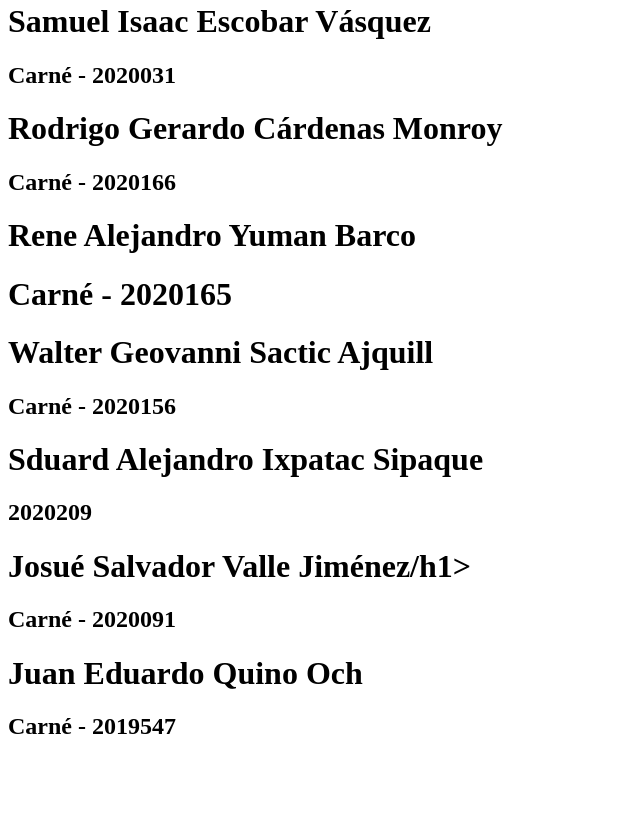
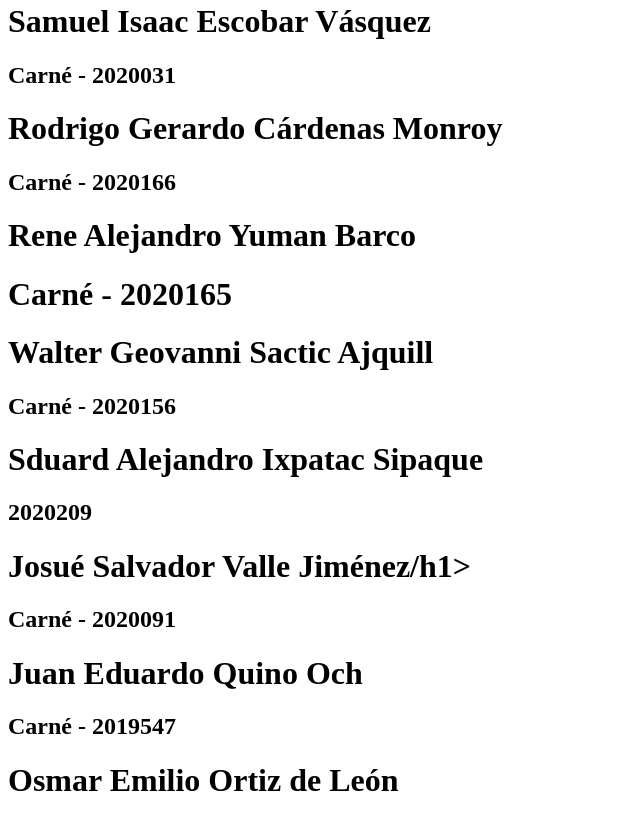
Before and after one commit to pedroarmas24/IN5AV2021, a plain HTML site: page index.html in a window 1280 px wide. Shown: the part 804-1624 px from the top of the page, without its empty margins (0-640 px from the left). Before the commit the page ends 1564 px from the top, so only its background shows below. Drawn offline with Linux system fonts and the light colour scheme.

Commit message:
Se agregó el nombre

```diff
--- a/index.html
+++ b/index.html
@@ -35,5 +35,6 @@
     <h2>Carné - 2020091</h2>
     <h1>Juan Eduardo Quino Och</h1>
     <h2>Carné - 2019547</h2>
+    <h1>Osmar Emilio Ortiz de León</h1>
 </body>
 </html>
```
